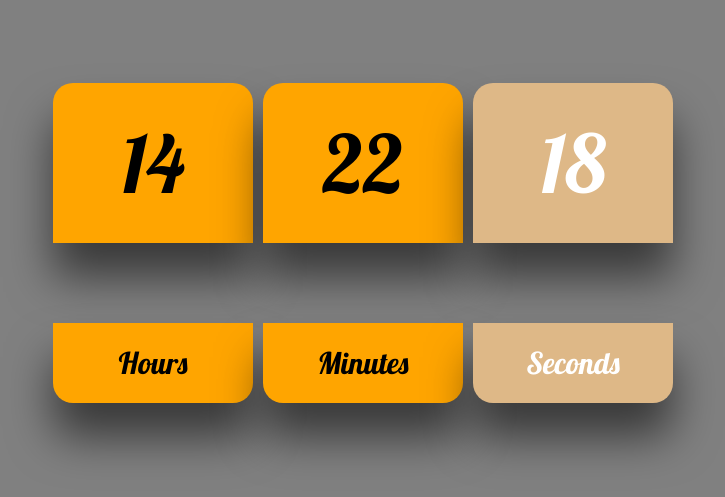
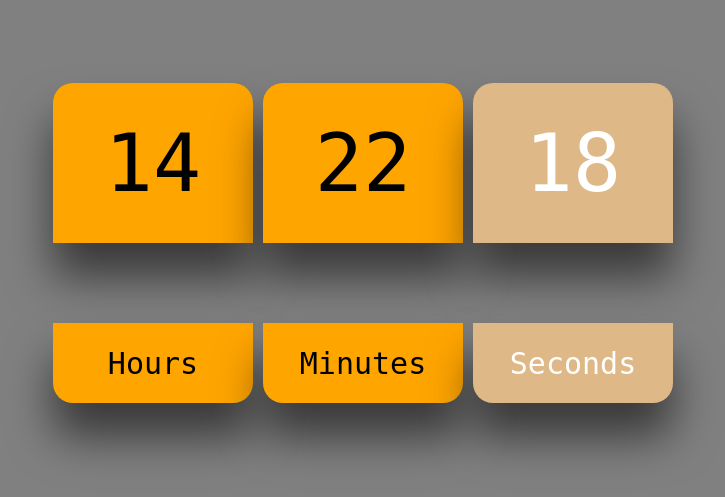
Before and after one commit to MKDWB/clock, a plain HTML site: page main.html in a window 1280 px wide. Shown: the part 195-692 px from the top of the page, without its empty margins (277-1002 px from the left). Drawn offline with Linux system fonts and the light colour scheme.

Commit message:
Update styles.css

```diff
--- a/styles.css
+++ b/styles.css
@@ -5,7 +5,7 @@
 }
 
 body {
-    font-family: 'Lobster', cursive;
+    font-family: 'monospace', cursive;
     height: 100vh;
     display: flex;
     justify-content: center;
```
